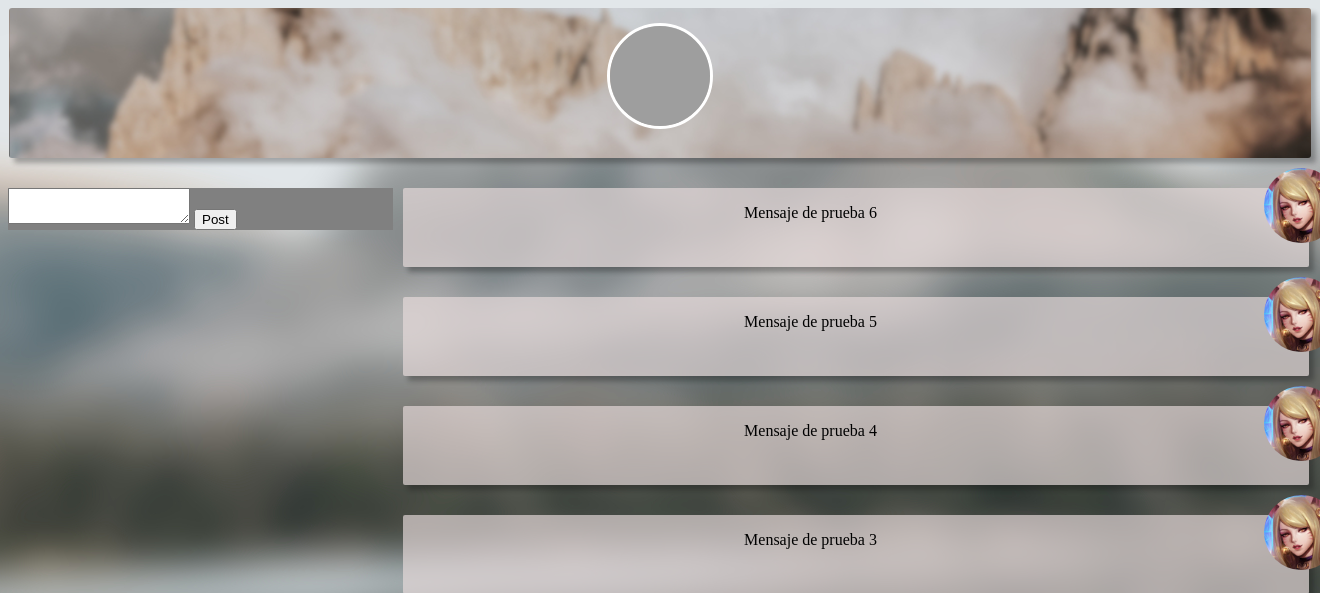
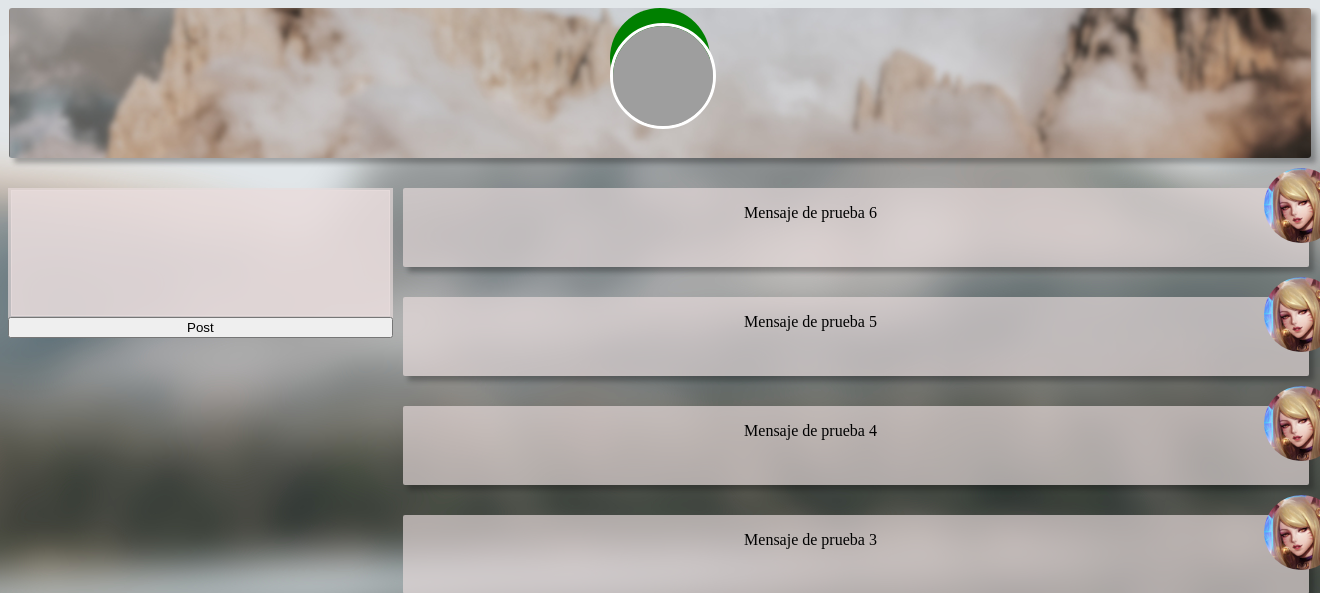
Before and after one commit to abnazhor/socialnet, a PHP site: page /home.php in a window 1320 px wide; the page is wider, and only the part inside the window is pictured. Shown: the top 593 px of that part. Run offline with PHP 8.4, Linux system fonts and the light colour scheme; a user stored in the database is signed in; data comes from the database, SQL or seed files in the repository; grey boxes are pictures that could not be loaded.

Commit message:
More changes to main design

```diff
--- a/views/home.css
+++ b/views/home.css
@@ -8,7 +8,6 @@ body {
 #header {
     height: 150px;
     width: 99.9%;
-    background-color: green;
     margin: auto;
     background-image: url("../bg/default-header.jpg");
     background-attachment: fixed;
@@ -18,7 +17,7 @@ body {
     box-shadow: 5px 5px 5px rgba(14, 13, 13, 0.301);
 }
 
-#header img {
+#usercontent img {
     width: 100px;
     height: 100px;
     margin: auto;
@@ -29,10 +28,19 @@ body {
     top: 15px;
 }
 
+#header a {
+    width: 100px;
+    height: 100px;
+    display: block;
+    margin: auto;
+    border-radius: 100px;
+    background-color: green;
+}
+
 #message {
     float: left;
     width: 29.5%;
-    background-color: grey;
+    background-color: #e9dddda9;
     top: 30px;
     position: relative;
 }
@@ -71,3 +79,23 @@ body {
 #content div p {
     float: left;
 }
+
+#message textarea {
+    font-family: Arial;
+    top: 2px;
+    position: relative;
+    width: 97%;
+    background-color: #e9dddda9;
+    border: 1px solid rgba(233, 221, 221, 0.664);
+    height: 120px;
+    display: block;
+    margin: auto;
+    resize: none;
+    color: black;
+}
+
+input[value="Post"] {
+    width: 100%;
+    position: relative;
+    top: 3px;
+}
```
Also changed, not shown: 2 other files.
